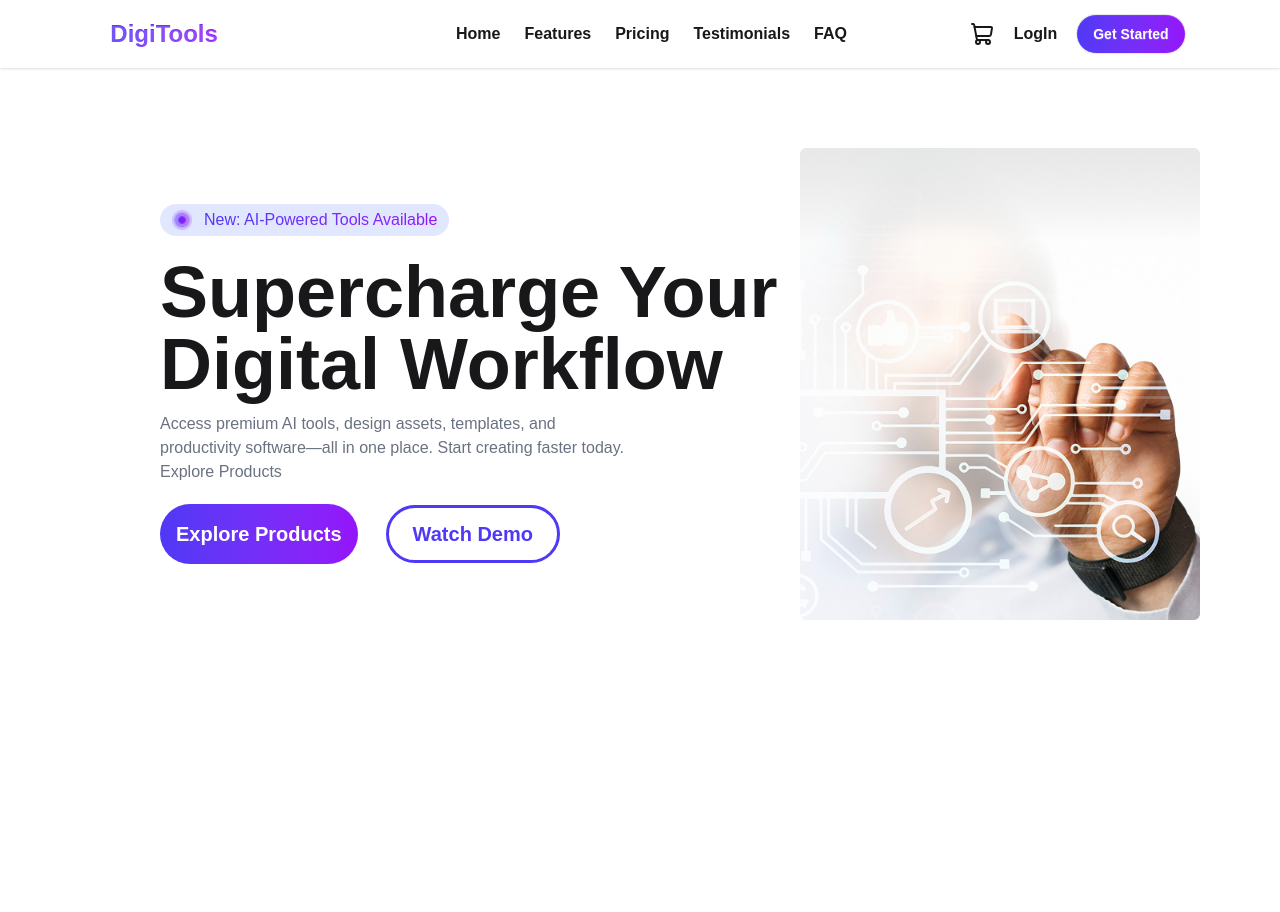
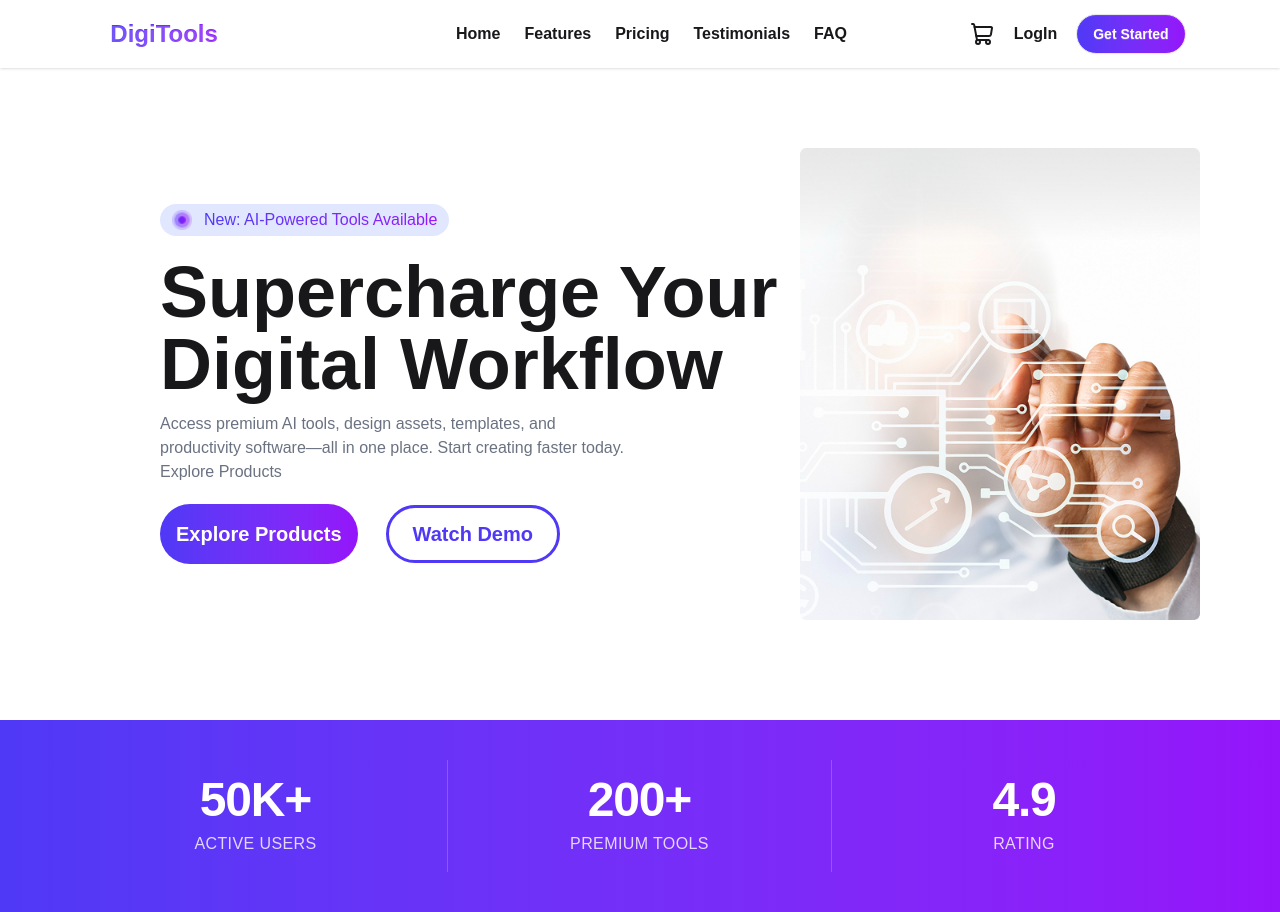
Before and after one commit to Asraful-Alam-Sifat/Assignment-06, a React (Vite) app: page / in a window 1280 px wide. Before the commit the page ends 800 px from the top, so only its background shows below. Built offline with nearby package versions, Linux system fonts and the light colour scheme.

Commit message:
add StatsBar

```diff
--- a/src/App.jsx
+++ b/src/App.jsx
@@ -2,6 +2,7 @@
 import './App.css'
 import HeroBanner from './components/HeroBanner/HeroBanner'
 import NavBar from './components/NavBar/NavBar'
+import StatsBar from './components/StatsBar/StatsBar'
 
 function App() {
 
@@ -10,6 +11,7 @@ function App() {
     <>
     <NavBar></NavBar>
     <HeroBanner></HeroBanner>
+    <StatsBar></StatsBar>
     </>
   )
 }
--- /dev/null
+++ b/src/components/StatsBar/StatsBar.jsx
@@ -0,0 +1,34 @@
+import React from 'react';
+
+
+const StatsBar = () => {
+    const stats = [
+        { label: 'Active Users', value: '50K+' },
+    { label: 'Premium Tools', value: '200+' },
+    { label: 'Rating', value: '4.9' }
+];
+
+    return (
+       <section className="bg-linear-to-r from-[#4F39F6] to-[#9514FA] py-10 px-4 mt-25">
+      <div className="max-w-6xl mx-auto">
+
+        <div className="grid grid-cols-1 md:grid-cols-3 gap-8 md:gap-0 divide-y md:divide-y-0 md:divide-x divide-white/20">
+
+          {stats.map((stat, index) => (
+            <div key={index} className="flex flex-col items-center justify-center text-center px-6 py-4">
+              <h2 className="text-4xl md:text-5xl font-extrabold text-white mb-2 tracking-tight">
+                {stat.value}
+              </h2>
+              <p className="text-purple-100 text-sm md:text-base font-medium opacity-90 uppercase tracking-wide">
+                {stat.label}
+              </p>
+            </div>
+          ))}
+
+        </div>
+      </div>
+    </section>
+    );
+};
+
+export default StatsBar;
```
